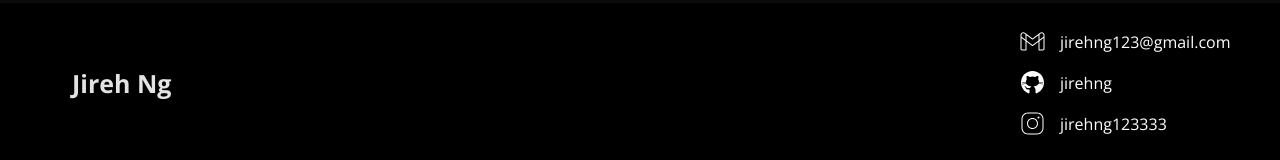
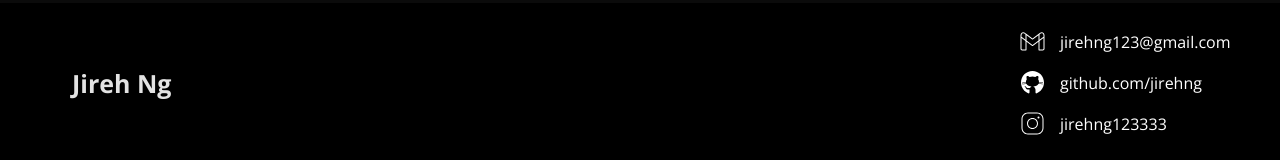
Before and after one commit to jirehng/Portfolio, a plain HTML site: page index.html in a window 1280 px wide. Shown: the part 2080-2240 px from the top of the page. Drawn offline with nearby package versions, Linux system fonts and the light colour scheme.

Commit message:
Update index.html

```diff
--- a/index.html
+++ b/index.html
@@ -95,7 +95,7 @@
 			<h1>Jireh Ng</h1>
 			<div class="media">
 				<p><img src="Images/gmail.svg" alt="" /> jirehng123@gmail.com</p>
-				<p><img src="Images/github.svg" alt="" />jirehng</p>
+				<p><img src="Images/github.svg" alt="" />github.com/jirehng</p>
 				<p><img src="Images/instagram.svg" alt="" /> jirehng123333</p>
 			</div>
 		</footer>
```
